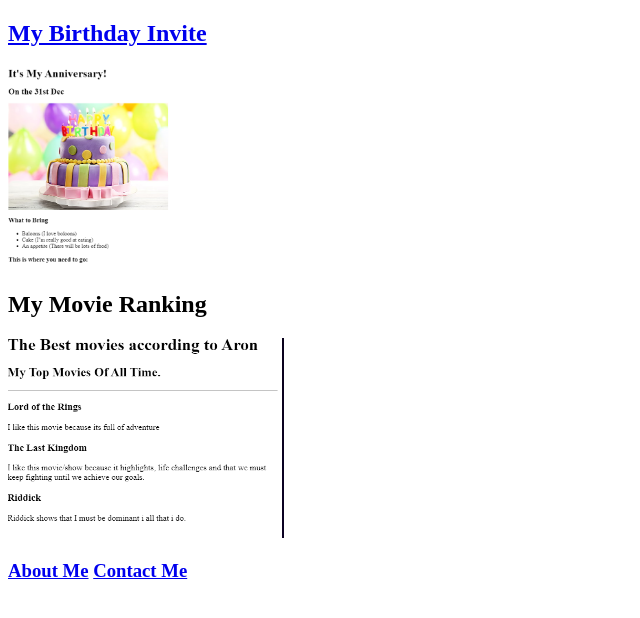
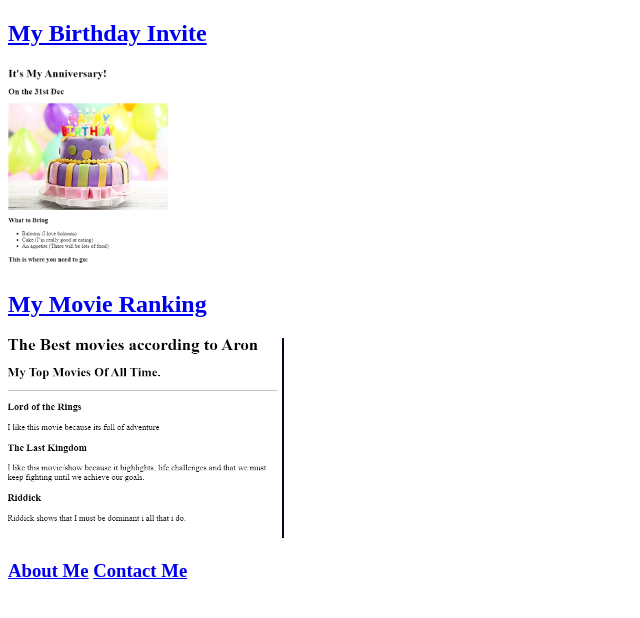
Before and after one commit to Aro10000/html-portfolio, a plain HTML site: page index.html in a window 1280 px wide. Shown: the whole page, without its empty margins (0-640 px from the left). Drawn offline with Linux system fonts and the light colour scheme.

Commit message:
Update index.html

```diff
--- a/index.html
+++ b/index.html
@@ -13,7 +13,7 @@
     <img src="./assets/Birthday project pic.png" alt="Birthday project pic" height="200">
 
     <h2>
-        <ef="./public/movie-ranking.html">My Movie Ranking</a>
+        <a href="./public/movie-ranking.html">My Movie Ranking</a>
     </h2>
     <img src="./assets/Movie Ranking pic.png" alt="Movie Ranking pic" height="200">
 
```
